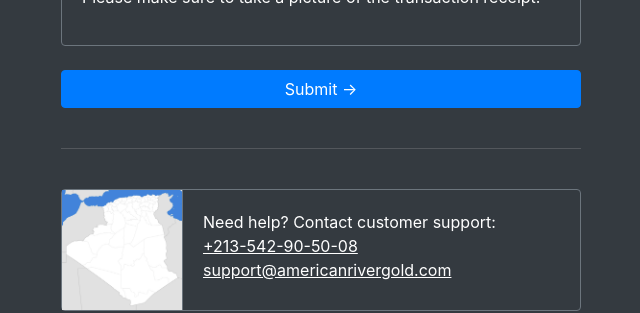
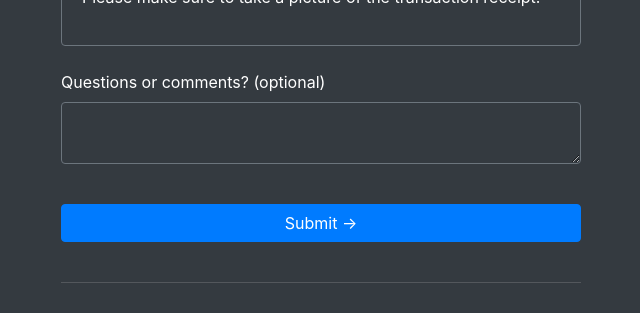
Before and after one commit to markmiro/americancreditcard, a Next.js app: page /request-card in a window 1280 px wide. Shown: the part 2019-2332 px from the top of the page, without its empty margins (319-959 px from the left). Built offline with nearby package versions, Linux system fonts and the light colour scheme.

Commit message:
Add a comments field

```diff
--- a/components/request-card/index.js
+++ b/components/request-card/index.js
@@ -103,6 +103,7 @@ export function Form() {
       referral_code: e.target["referral_code"]?.value ?? "",
       dinar_amount: e.target["dinar_amount"]?.value ?? 0,
       txn_reference: e.target["txn_reference"]?.value ?? "",
+      comments: e.target["comments"]?.value ?? "",
     };
 
     try {
@@ -246,6 +247,13 @@ export function Form() {
 
       <div className="pt-4" />
 
+      <div className="form-group">
+        <label>Questions or comments? (optional)</label>
+        <textarea name="comments" className="form-control" />
+      </div>
+
+      <div className="pt-4" />
+
       <button
         type="submit"
         className="btn btn-primary btn-block"
```
